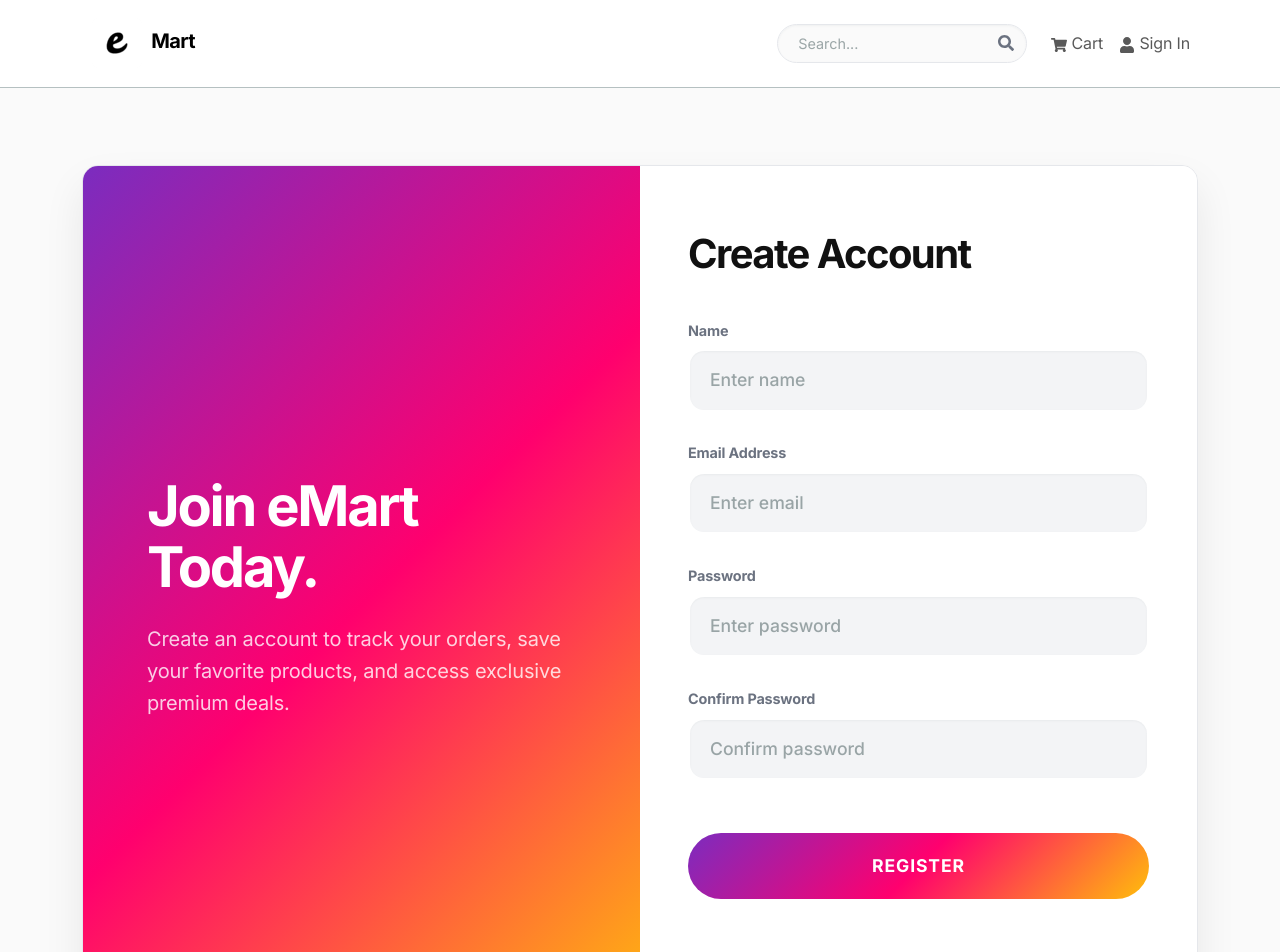
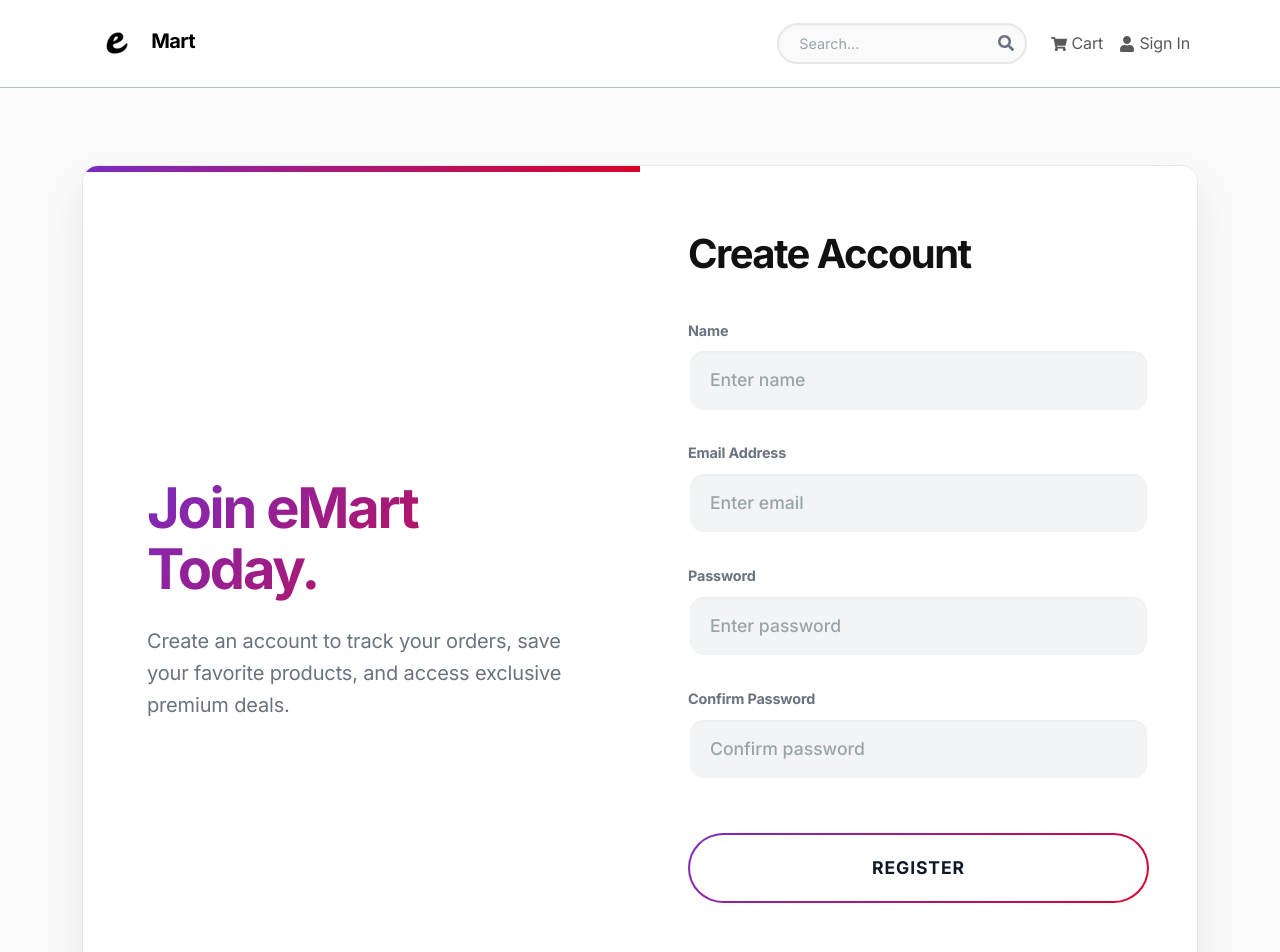
Before and after one commit to AvishkaGihan/eMart, a React (Create React App) app in the folder frontend/: page /register in a window 1280 px wide. Shown: the top 952 px of the page. Built offline with nearby package versions, Linux system fonts and the light colour scheme.

Commit message:
feat: implement global CSS stylesheet with custom design tokens and component-specific styles

```diff
--- a/frontend/src/assets/styles/index.css
+++ b/frontend/src/assets/styles/index.css
@@ -7,8 +7,8 @@
   --color-accent-hover: #333333;
   --color-border: #E5E7EB;
   --color-star: #F59E0B;
-  --gradient-primary: linear-gradient(135deg, #7B2CBF 0%, #FF006E 50%, #FFBE0B 100%);
-  --gradient-primary-hover: linear-gradient(135deg, #622299 0%, #CC0058 50%, #E5AA0A 100%);
+  --gradient-primary: linear-gradient(135deg, #7B2CBF 0%, #D90429 100%);
+  --gradient-primary-hover: linear-gradient(135deg, #622299 0%, #BA0020 100%);
   --radius: 12px;
   --radius-lg: 16px;
   --transition: all 0.2s cubic-bezier(0.4, 0, 0.2, 1);
@@ -55,6 +55,7 @@
   background-color: rgba(255, 255, 255, 0.9) !important;
   backdrop-filter: blur(8px);
   border-bottom: 1px solid var(--color-border);
+  box-shadow: 0 4px 20px rgba(0,0,0,0.05);
 }
 
 .navbar-brand {
@@ -64,19 +65,22 @@
 
 /* Buttons */
 .btn-primary {
-  background: var(--gradient-primary);
-  border: none;
-  color: #fff;
+  background: linear-gradient(#fff, #fff) padding-box,
+              var(--gradient-primary) border-box;
+  border: 2px solid transparent;
+  color: #111827;
   border-radius: 9999px; /* Pill shape */
   padding: 0.5rem 1.5rem;
   font-weight: 600;
-  transition: var(--transition);
+  transition: all 0.3s ease;
 }
 
 .btn-primary:hover, .btn-primary:focus, .btn-primary:active {
-  background: var(--gradient-primary-hover) !important;
-  border: none !important;
-  color: #fff !important;
+  background: linear-gradient(#fff, #fff) padding-box,
+              var(--gradient-primary-hover) border-box !important;
+  border: 2px solid transparent !important;
+  color: #111827 !important;
+  box-shadow: 0 0 15px rgba(123, 44, 191, 0.3);
   transform: translateY(-1px);
 }
 
@@ -219,16 +223,20 @@
   text-transform: uppercase;
   letter-spacing: 0.05em;
   border-radius: 9999px;
-  background: var(--gradient-primary);
-  color: #fff;
-  border: none;
+  background: linear-gradient(#fff, #fff) padding-box,
+              var(--gradient-primary) border-box;
+  border: 2px solid transparent;
+  color: #111827;
   width: 100%;
-  transition: var(--transition);
+  transition: all 0.3s ease;
 }
 
 .premium-add-to-cart:hover {
-  background: var(--gradient-primary-hover);
-  color: #fff;
+  background: linear-gradient(#fff, #fff) padding-box,
+              var(--gradient-primary-hover) border-box;
+  color: #111827;
+  box-shadow: 0 0 15px rgba(123, 44, 191, 0.3);
+  transform: translateY(-1px);
 }
 
 .premium-qty-select {
@@ -489,7 +497,7 @@
 
 .search-input {
   border-radius: 9999px;
-  border: 1px solid var(--color-border);
+  border: 2px solid var(--color-border);
   padding: 0.5rem 2.5rem 0.5rem 1.25rem;
   transition: all 0.3s ease;
   width: 250px;
@@ -499,9 +507,10 @@
 
 .search-input:focus {
   width: 300px;
-  background-color: var(--color-surface);
-  border-color: var(--color-text-muted);
-  box-shadow: 0 4px 12px rgba(0,0,0,0.05);
+  background: linear-gradient(var(--color-surface), var(--color-surface)) padding-box,
+              var(--gradient-primary) border-box;
+  border: 2px solid transparent;
+  box-shadow: 0 0 15px rgba(123, 44, 191, 0.15);
   outline: none;
 }
 
@@ -522,7 +531,10 @@
 }
 
 .search-btn:hover {
-  color: var(--color-accent);
+  background: var(--gradient-primary);
+  -webkit-background-clip: text;
+  -webkit-text-fill-color: transparent;
+  background-clip: text;
 }
 
 /* Auth Split Screen (Premium) */
@@ -536,12 +548,23 @@
 }
 
 .auth-branding-side {
-  background: var(--gradient-primary);
-  color: #fff;
+  background: #fff;
+  color: var(--color-text);
   padding: 4rem;
   display: flex;
   flex-direction: column;
   justify-content: center;
+  position: relative;
+}
+
+.auth-branding-side::before {
+  content: "";
+  position: absolute;
+  top: 0;
+  left: 0;
+  right: 0;
+  height: 6px;
+  background: var(--gradient-primary);
 }
 
 .auth-branding-title {
@@ -550,12 +573,15 @@
   letter-spacing: -0.04em;
   line-height: 1.1;
   margin-bottom: 1.5rem;
-  color: #ffffff !important;
+  background: var(--gradient-primary);
+  -webkit-background-clip: text;
+  -webkit-text-fill-color: transparent;
+  background-clip: text;
 }
 
 .auth-branding-subtitle {
   font-size: 1.25rem;
-  color: rgba(255, 255, 255, 0.8) !important;
+  color: var(--color-text-muted) !important;
   line-height: 1.6;
 }
 
@@ -607,16 +633,19 @@
   text-transform: uppercase;
   letter-spacing: 0.05em;
   border-radius: 9999px;
-  background: var(--gradient-primary);
-  color: #fff;
-  border: none;
+  background: linear-gradient(#fff, #fff) padding-box,
+              var(--gradient-primary) border-box;
+  border: 2px solid transparent;
+  color: #111827;
   margin-top: 1.5rem;
-  transition: transform 0.2s;
+  transition: all 0.3s ease;
 }
 
 .auth-btn:hover {
-  background: var(--gradient-primary-hover);
-  color: #fff;
+  background: linear-gradient(#fff, #fff) padding-box,
+              var(--gradient-primary-hover) border-box;
+  color: #111827;
+  box-shadow: 0 0 15px rgba(123, 44, 191, 0.3);
   transform: translateY(-1px);
 }
 
```
